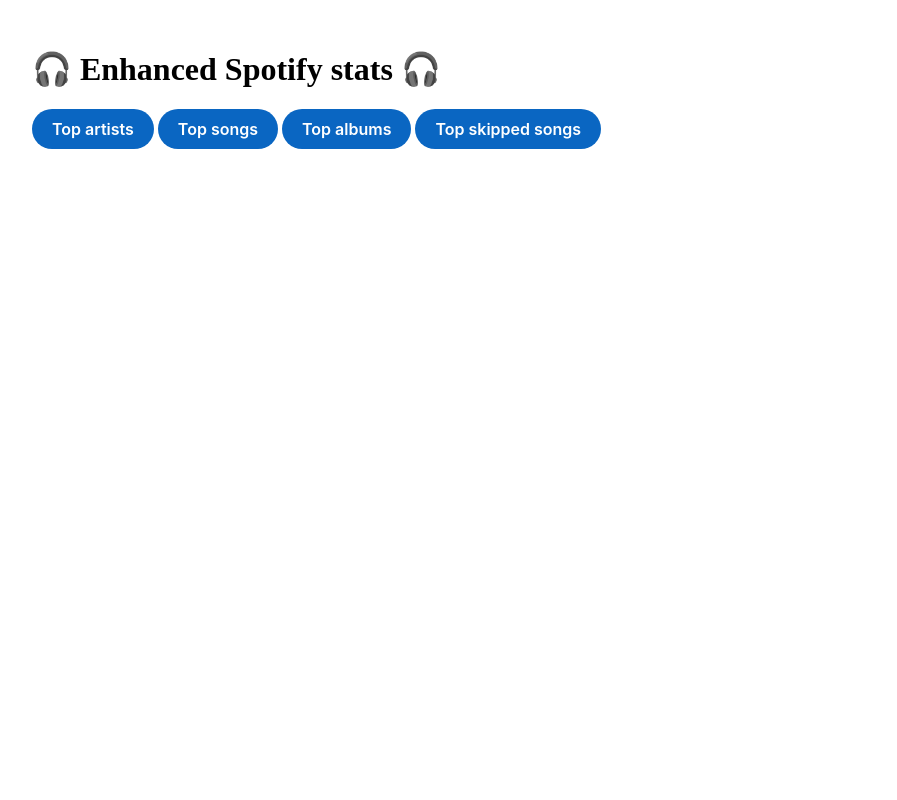
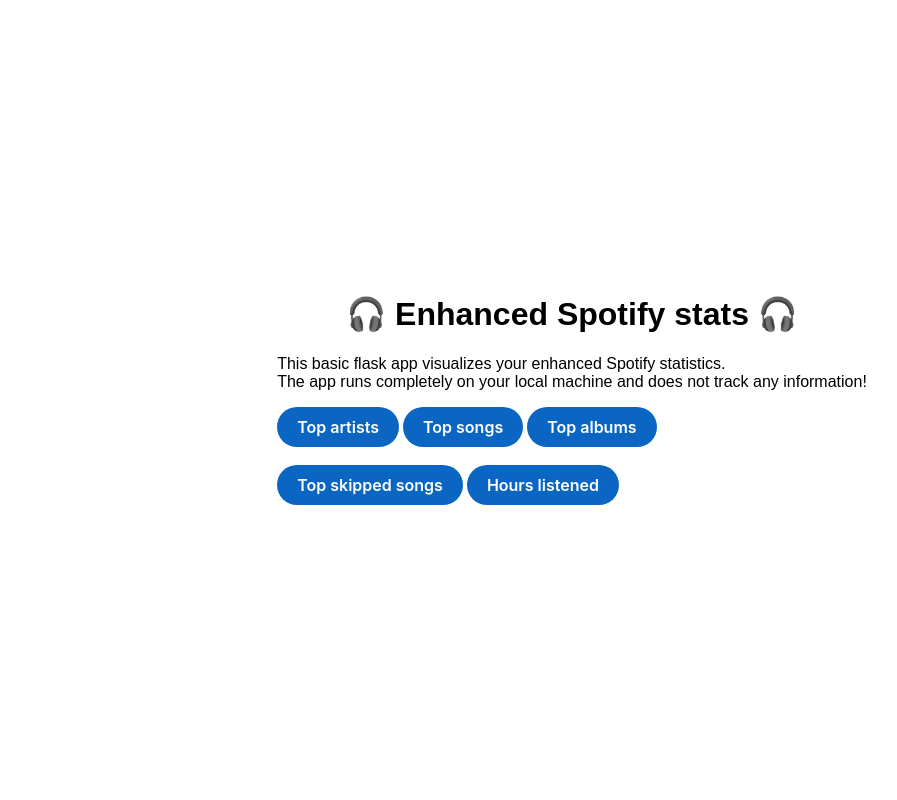
Before and after one commit to kometenmelodie/spotify-stats, a Flask app: page / in a window 1280 px wide. Shown: the whole page, without its empty margins (68-965 px from the left). Run offline with Flask 2, Linux system fonts and the light colour scheme; parts of the project's set-up code (start-up, migrations or seed data) failed here and were passed over.

Commit message:
feat: update CSS in app and add bar chart

```diff
--- a/app.py
+++ b/app.py
@@ -1,11 +1,15 @@
 import os
 import spotipy
+import json
+import plotly
 import pandas as pd
 from dotenv import load_dotenv
 from flask import Flask, render_template
 from spotify_stats.stats import (
-    get_top_songs, get_top_artists, get_top_albums, get_top_skipped_songs
+    get_top_songs, get_top_artists, get_top_albums, get_top_skipped_songs,
+    get_chart_hours_listened
 )
+from spotify_stats.style_tables import style_pandas_html_table
 
 from spotipy.oauth2 import SpotifyClientCredentials
 
@@ -32,8 +36,13 @@
 def display_top_songs():
     top_songs = get_top_songs(
         df, exclude_skipped=True, frequency=True,
-        top=50, spotify_credentials=spotify,
-        cover=True, to_html=True)
+        top=20, spotify_credentials=spotify,
+        cover=True)
+
+    # pandas to html
+    top_songs = style_pandas_html_table(
+        data_frame=top_songs,
+        table_heading="&#127911; Your top songs &#127911;")
 
     return top_songs
 
@@ -41,8 +50,13 @@
 @app.route("/top-albums")
 def display_top_albums():
     top_albums = get_top_albums(
-        df, exclude_skipped=True, top=50,
-        cover=True, spotify_credentials=spotify, to_html=True)
+        df, exclude_skipped=True, top=20,
+        cover=True, spotify_credentials=spotify)
+
+    # pandas to html
+    top_albums = style_pandas_html_table(
+        data_frame=top_albums,
+        table_heading="&#127911; Your top albums &#127911;")
 
     return top_albums
 
@@ -50,8 +64,13 @@
 @app.route("/top-artists")
 def display_top_artists():
     top_artists = get_top_artists(
-        df, exclude_skipped=True, top=50,
-        artist_image=True, spotify_credentials=spotify, to_html=True)
+        df, exclude_skipped=True, top=20,
+        artist_image=True, spotify_credentials=spotify)
+
+    # pandas to html
+    top_artists = style_pandas_html_table(
+        data_frame=top_artists,
+        table_heading="&#127911; Your top artists &#127911;")
 
     return top_artists
 
@@ -59,11 +78,26 @@
 @app.route("/top-skipped-songs")
 def display_top_skipped_tracks():
     top_skipped_tracks = get_top_skipped_songs(
-        df, top=50,
+        df, top=20,
         spotify_credentials=spotify,
-        cover=True, to_html=True)
+        cover=True)
+
+    # pandas to html
+    top_skipped_tracks = style_pandas_html_table(
+        data_frame=top_skipped_tracks,
+        table_heading="&#127911; Your top skipped artists &#127911;")
 
     return top_skipped_tracks
+
+
+@app.route("/hours-listened")
+def display_bar_chart():
+    bar_chart = get_chart_hours_listened(df)
+
+    # Create graphJSON
+    bar_chart_json = json.dumps(bar_chart, cls=plotly.utils.PlotlyJSONEncoder)
+
+    return render_template("bar_chart.html", graphJSON=bar_chart_json)
 
 
 if __name__ == "__main__":
--- a/static/style.css
+++ b/static/style.css
@@ -1,11 +1,32 @@
+/* Begin: center the whole html */
+/* taken from: https://stackoverflow.com/questions/6464592/how-to-align-entire-html-body-to-the-center */
+html, body {
+    height: 100%;
+}
+
+html {
+    display: table;
+    margin: auto;
+}
+
+body {
+    display: table-cell;
+    vertical-align: middle;
+}
+/* End: center the whole html */
 body {
   background: white;
   margin-top: 50px;
   margin-left: 100px;
 }
 
-h3 {
-    color: purple;
+h1 {
+    font-family: Arial, Helvetica, sans-serif;
+    text-align: center;
+}
+
+p {
+    font-family: Arial, Helvetica, sans-serif;
 }
 
 /* copied from https://getcssscan.com/css-buttons-examples */
--- a/templates/index.html
+++ b/templates/index.html
@@ -7,7 +7,8 @@
     <body>
         <h1>&#127911; Enhanced Spotify stats &#127911;</h1>
 
-        <!-- <a href="top-songs"> Your top songs</a> -->
+        <p> This basic flask app visualizes your enhanced Spotify statistics.
+            <br> The app runs completely on your local machine and does not track any information! </p>
 
         <button onclick="window.location.href='top-artists';">
           Top artists
@@ -21,8 +22,15 @@
           Top albums
         </button>
 
+        <br />
+        <br />
+
         <button onclick="window.location.href='top-skipped-songs';">
           Top skipped songs
+        </button>
+
+        <button onclick="window.location.href='hours-listened';">
+          Hours listened
         </button>
 
 
```
Also changed, not shown: templates/bar_chart.html (added, +18 -0 lines).
